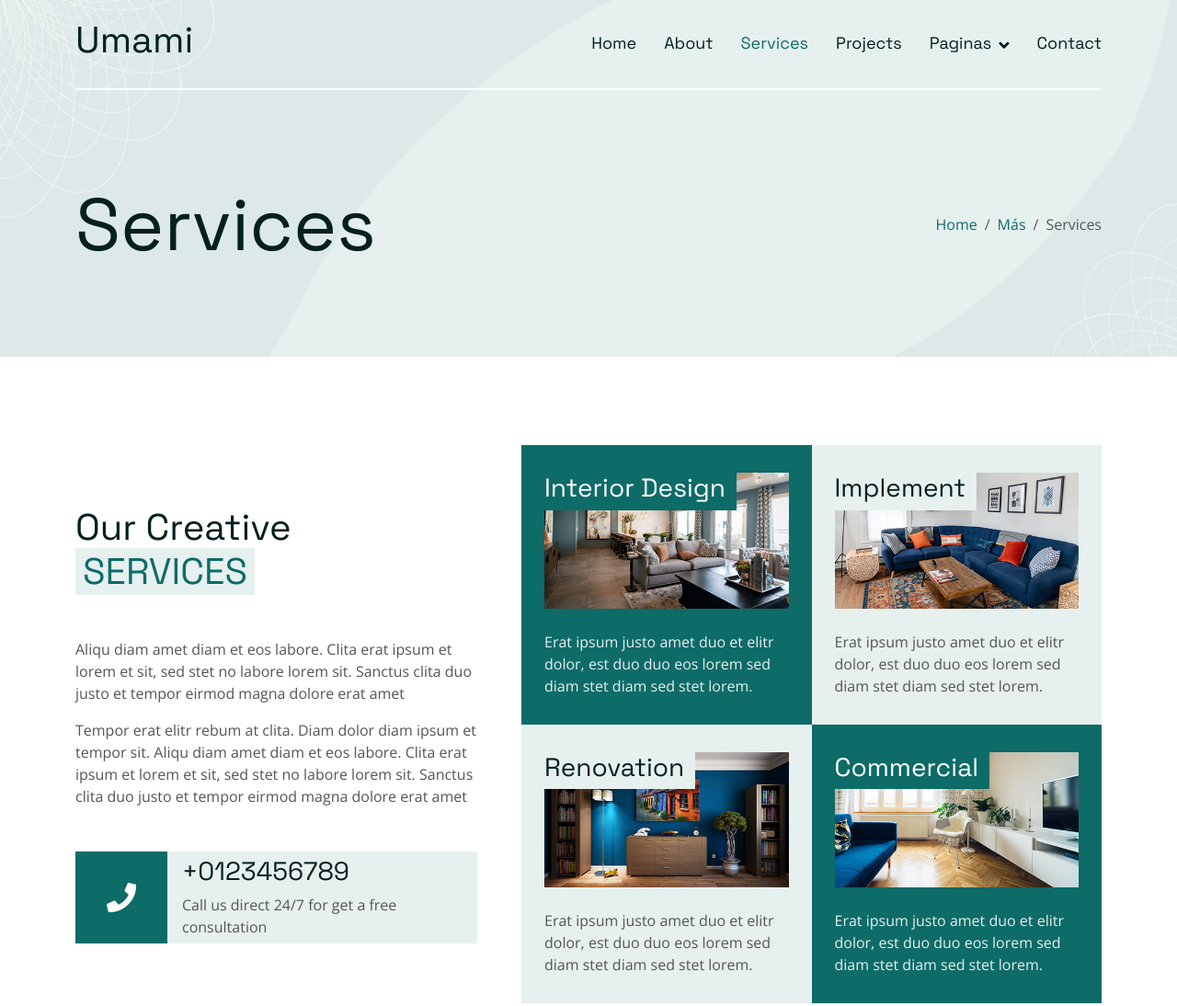
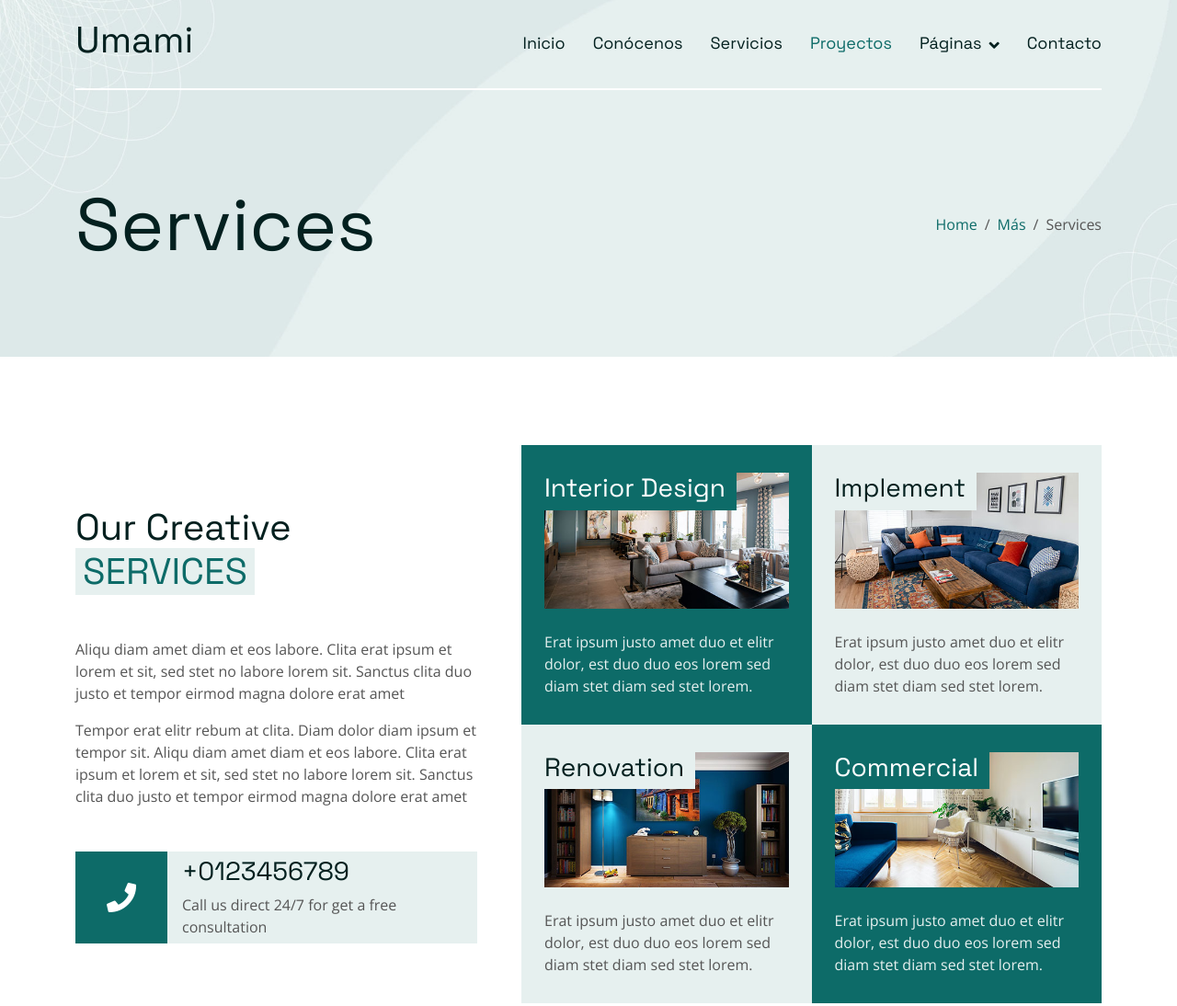
Before and after one commit to davidedusanchez0/La-fuerza, a plain HTML site: page service.html in a window 1280 px wide. Shown: the top 1094 px of the page at 92% size. Drawn offline with nearby package versions, Linux system fonts and the light colour scheme.

Commit message:
Update service.html
empezando los cambios en servicios

```diff
--- a/service.html
+++ b/service.html
@@ -3,7 +3,7 @@
 
 <head>
     <meta charset="utf-8">
-    <title>Umami - Exploradores del sabor genuino</title>
+    <title> - Exploradores del sabor genuino</title>
     <meta content="width=device-width, initial-scale=1.0" name="viewport">
     <meta content="" name="keywords">
     <meta content="" name="description">
@@ -43,6 +43,7 @@
 
 
     <!-- Navbar Start -->
+
     <div class="container-fluid sticky-top">
         <div class="container">
             <nav class="navbar navbar-expand-lg navbar-light border-bottom border-2 border-white">
@@ -55,20 +56,20 @@
                 </button>
                 <div class="collapse navbar-collapse" id="navbarCollapse">
                     <div class="navbar-nav ms-auto">
-                        <a href="index.html" class="nav-item nav-link">Home</a>
-                        <a href="about.html" class="nav-item nav-link">About</a>
-                        <a href="service.html" class="nav-item nav-link active">Services</a>
-                        <a href="project.html" class="nav-item nav-link">Projects</a>
+                        <a href="index.html" class="nav-item nav-link">Inicio</a>
+                        <a href="about.html" class="nav-item nav-link">Conócenos</a>
+                        <a href="service.html" class="nav-item nav-link">Servicios</a>
+                        <a href="project.html" class="nav-item nav-link active">Proyectos</a>
                         <div class="nav-item dropdown">
-                            <a href="#!" class="nav-link dropdown-toggle" data-bs-toggle="dropdown">Paginas</a>
+                            <a href="#!" class="nav-link dropdown-toggle" data-bs-toggle="dropdown">Páginas</a>
                             <div class="dropdown-menu bg-light mt-2">
                                 <a href="caracteristicas.html" class="dropdown-item">Características</a>
-                                <a href="team.html" class="dropdown-item">Our Team</a>
-                                <a href="testimonial.html" class="dropdown-item">Testimonial</a>
+                                <a href="team.html" class="dropdown-item">Equipo</a>
+                                <a href="testimonial.html" class="dropdown-item">Testimonios</a>
                                 <a href="404.html" class="dropdown-item">404 Page</a>
                             </div>
                         </div>
-                        <a href="contact.html" class="nav-item nav-link">Contact</a>
+                        <a href="contact.html" class="nav-item nav-link">Contacto</a>
                     </div>
                 </div>
             </nav>
```
